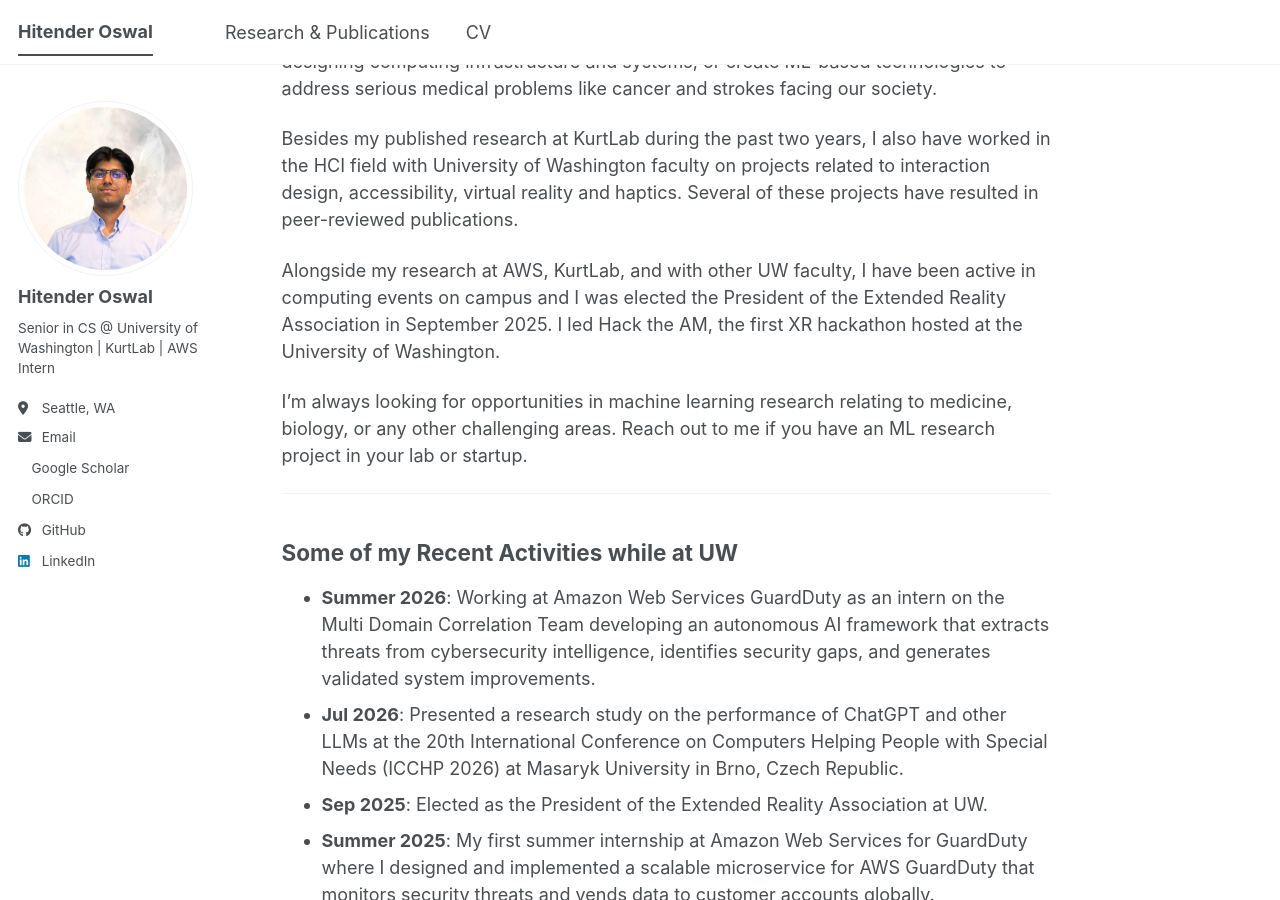
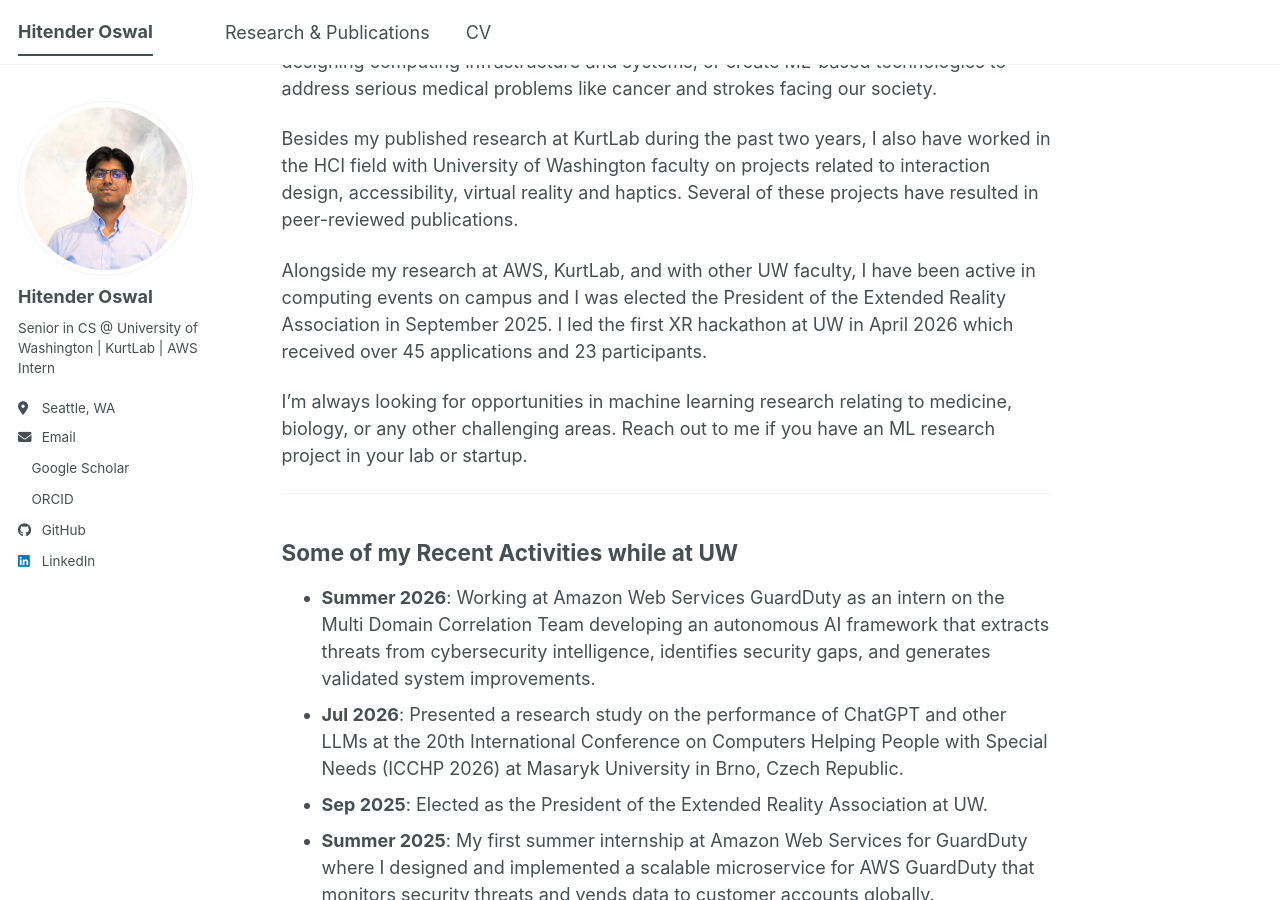
Before and after one commit to HitenderOswal/HitenderOswal.github.io, a Jekyll site: the page built from _pages/about.md, in a window 1280 px wide and 900 px high, scrolled down 412 px. Built offline with Jekyll 4.4.1, drawn with Linux system fonts in a browser that asks for light colours; a style sheet for code colours, icons or effects is not loaded.

Commit message:
Update XR hackathon details in about.md

```diff
--- a/_pages/about.md
+++ b/_pages/about.md
@@ -15,7 +15,7 @@ I like to work on research projects that solve complex problems whether they are
 
 Besides my published research at KurtLab during the past two years, I also have worked in the HCI field with University of Washington faculty on projects related to interaction design, accessibility, virtual reality and haptics. Several of these projects have resulted in peer-reviewed publications.
 
-Alongside my research at AWS, KurtLab, and with other UW faculty, I have been active in computing events on campus and I was elected the President of the Extended Reality Association in September 2025. I led Hack the AM, the first XR hackathon hosted at the University of Washington.
+Alongside my research at AWS, KurtLab, and with other UW faculty, I have been active in computing events on campus and I was elected the President of the Extended Reality Association in September 2025. I led the first XR hackathon at UW in April 2026 which received over 45 applications and 23 participants.
 
 I'm always looking for opportunities in machine learning research relating to medicine, biology, or any other challenging areas. Reach out to me if you have an ML research project in your lab or startup.
 
```
